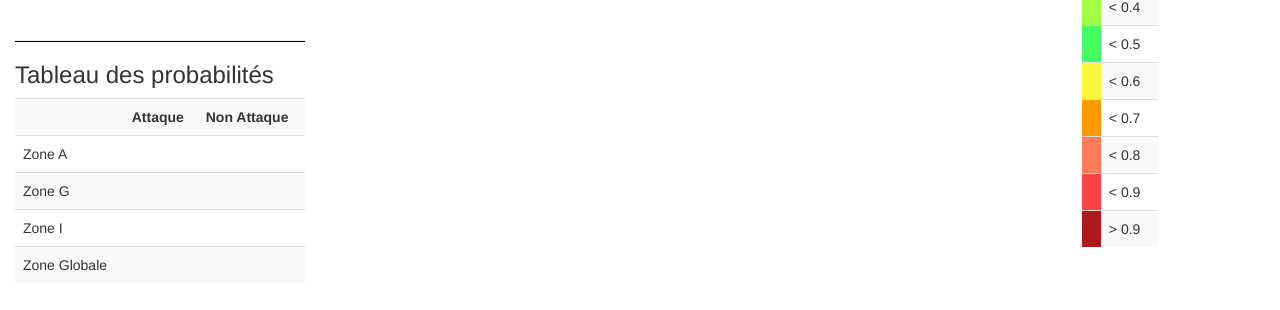
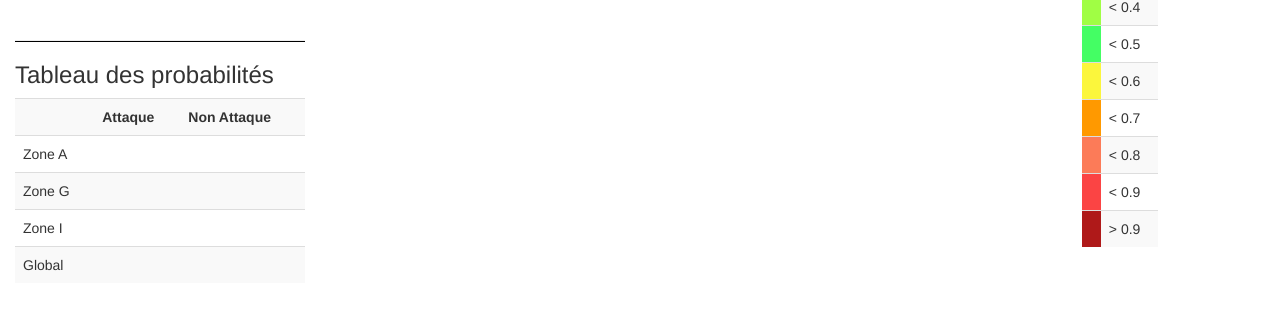
Before and after one commit to RomainPhilippe/pirateApplication, a Django app: page /map/prediction in a window 1280 px wide. Shown: the part 338-648 px from the top of the page. Run offline with Django 3.2, Linux system fonts and the light colour scheme; data comes from the database, SQL or seed files in the repository; some libraries are stand-ins or nearby versions.

Commit message:
Modif mineure

```diff
--- a/map/templates/prediction.html
+++ b/map/templates/prediction.html
@@ -280,7 +280,7 @@
                                     <td><span id="probaNonAttaqueI"></span></td>
                                 </tr>
                                 <tr>
-                                    <td>Zone Globale</td>
+                                    <td>Global</td>
                                     <td><span id="probaAttaqueGlobale"></span></td>
                                     <td><span id="probaNonAttaqueGlobale"></span></td>
                                 </tr>
```
